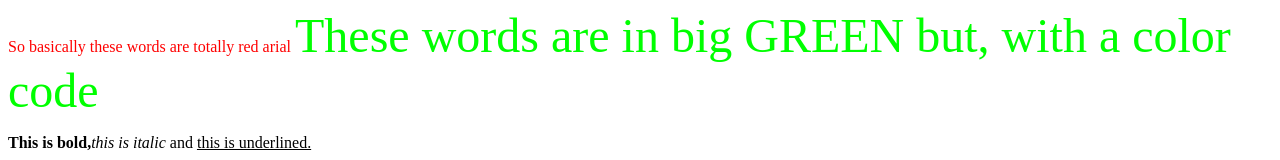
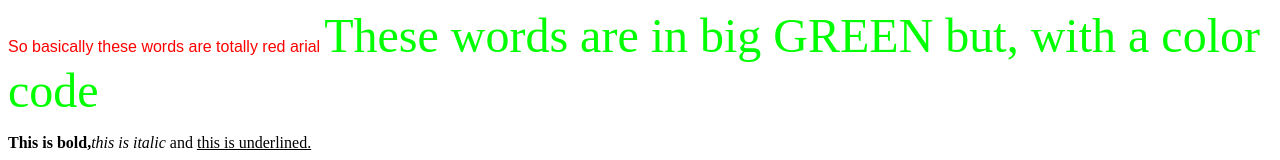
Before and after one commit to JeffMcDaniel1/Html-and-CSS-projects, a plain HTML site: page Basic_HTML_and_JavaScript_1/Basic_HTML_1.html in a window 1280 px wide. Shown: the top 160 px of the page. Drawn offline with Linux system fonts and the light colour scheme.

Commit message:
Update Basic_HTML_1.html

```diff
--- a/Basic_HTML_and_JavaScript_1/Basic_HTML_1.html
+++ b/Basic_HTML_and_JavaScript_1/Basic_HTML_1.html
@@ -2,6 +2,7 @@
 	<html lang="en">
 	<body>
 	<font color="red">
+	<font face="Arial">
 		So basically these words are totally red arial</font>
 	<font color="00FF00">
 	<font size="10">
```
